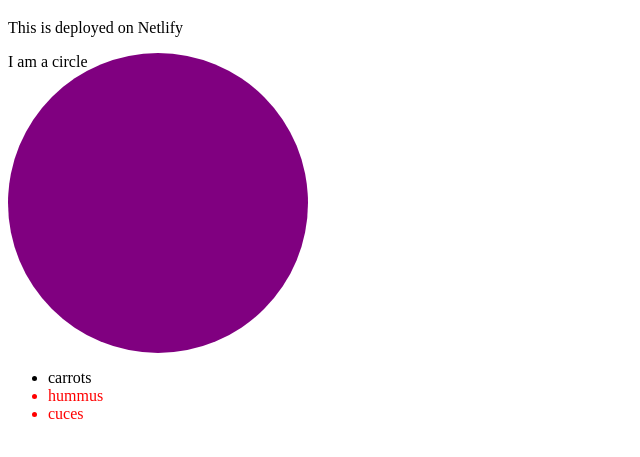
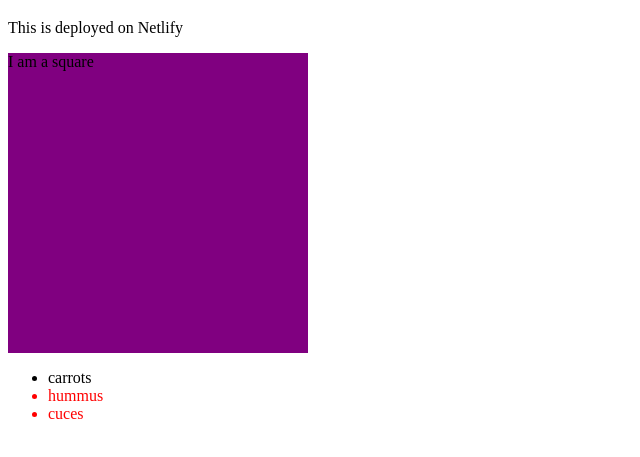
Before and after one commit to Gingertonic/lytical-local, a plain HTML site: page index.html in a window 1280 px wide. Shown: the part 61-518 px from the top of the page, without its empty margins (0-640 px from the left). Drawn offline with Linux system fonts and the light colour scheme.

Commit message:
change circle to square

```diff
--- a/index.html
+++ b/index.html
@@ -11,7 +11,7 @@
     <h1>This is a great site. THe best.</h1>
 
     <p>This is deployed on Netlify</p>
-    <div id="shape">I am a circle</div>
+    <div id="shape">I am a square</div>
 
     <ul>
         <li>carrots</li>
--- a/style.css
+++ b/style.css
@@ -4,7 +4,6 @@
 
 #shape {
   background-color: #800080;
-  border-radius: 50%;
   height: 300px;
   width: 300px;
 }
```
